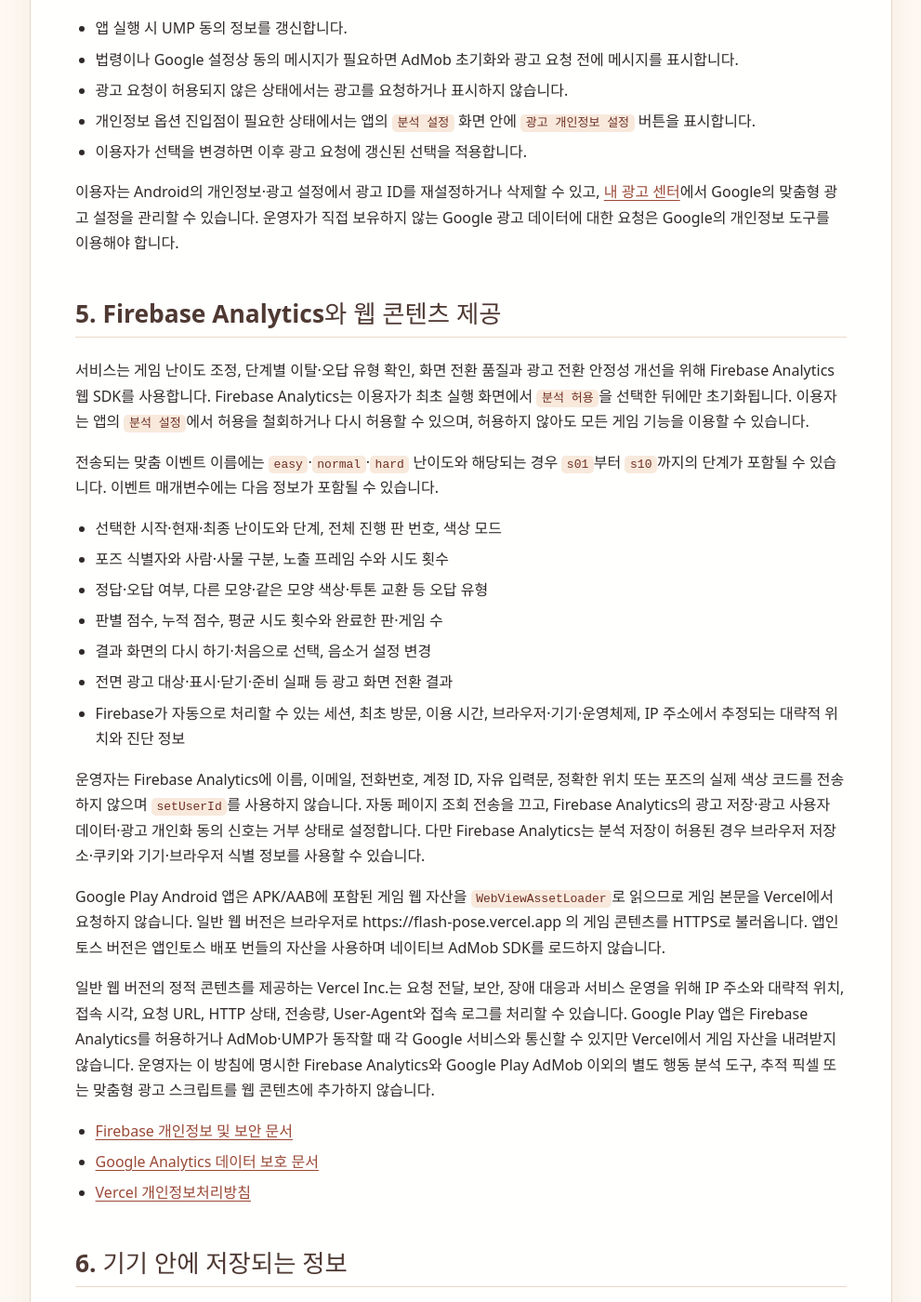
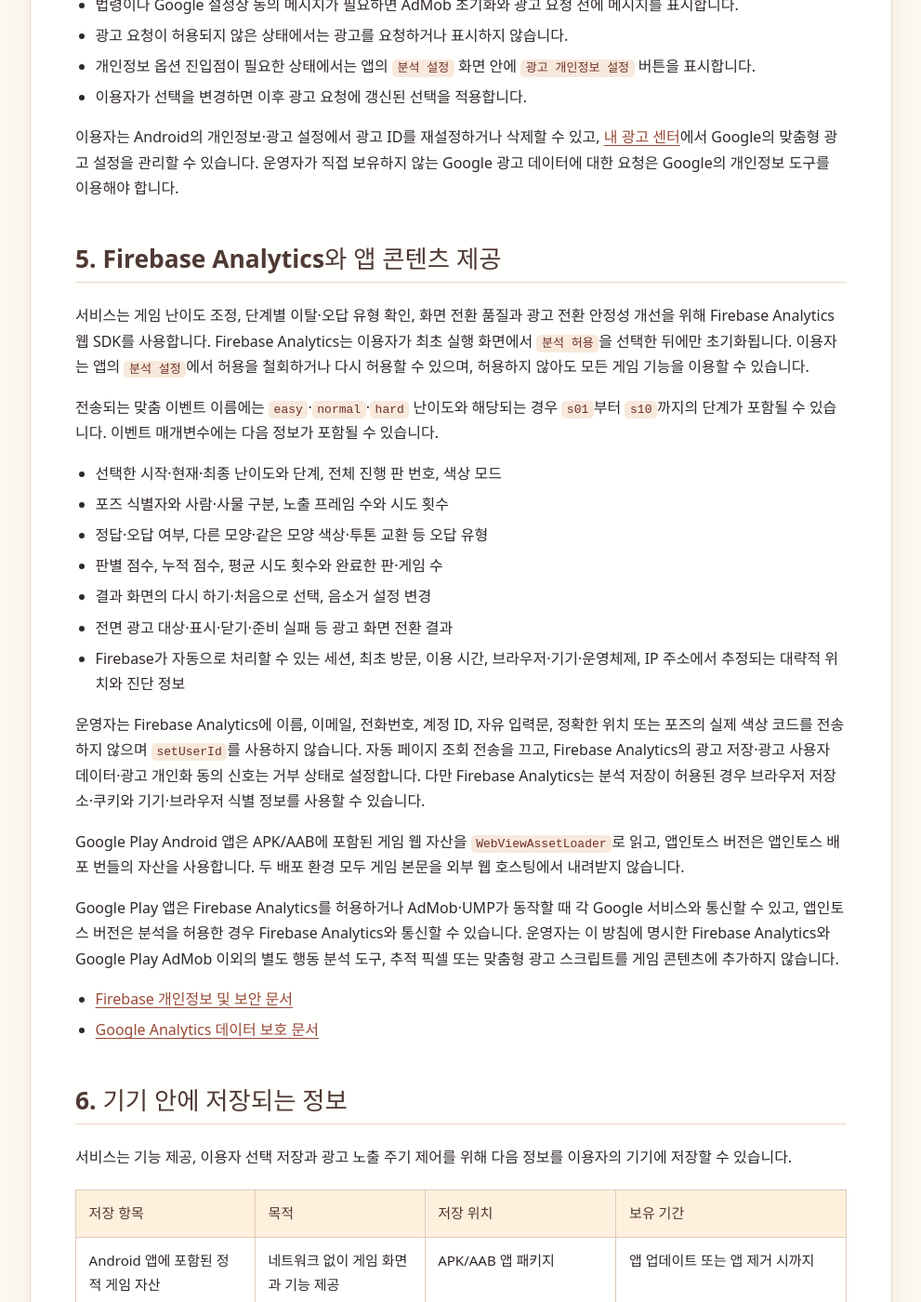
Before and after one commit to lilysnc/privacy-policies, a Jekyll site: the page built from flash-pose/index.md, in a window 1280 px wide and 1400 px high, scrolled down 3407 px. Shown: the whole window at 93% size, without its empty margins (144-1135 px from the left). Built offline with Jekyll 4.4.1, drawn with Linux system fonts in a browser that asks for light colours; some of the changed text lies outside the part shown.

Commit message:
Remove Vercel references from Flash Pose policy

```diff
--- a/flash-pose/index.md
+++ b/flash-pose/index.md
@@ -25,9 +25,8 @@ permalink: /flash-pose/
 
 - Google Play에서 배포하며 게임 웹 자산을 앱 패키지에 포함한 Android WebView 앱
 - 앱인토스에서 제공하는 게임 미니앱
-- https://flash-pose.vercel.app 에서 제공하는 웹 버전
 
-Firebase Analytics 웹 SDK에 관한 조항은 이용자가 게임 이용 분석을 허용한 경우 세 배포 환경에 적용됩니다. Google Mobile Ads(AdMob) SDK와 User Messaging Platform(UMP)에 관한 조항은 해당 SDK가 실제로 포함되고 광고 기능이 활성화된 Google Play Android 버전에만 적용됩니다. 앱인토스 버전과 일반 웹 버전에는 네이티브 AdMob SDK와 AdMob 광고가 포함되지 않습니다.
+Firebase Analytics 웹 SDK에 관한 조항은 이용자가 게임 이용 분석을 허용한 경우 두 배포 환경에 적용됩니다. Google Mobile Ads(AdMob) SDK와 User Messaging Platform(UMP)에 관한 조항은 해당 SDK가 실제로 포함되고 광고 기능이 활성화된 Google Play Android 버전에만 적용됩니다. 앱인토스 버전에는 네이티브 AdMob SDK와 AdMob 광고가 포함되지 않습니다.
 
 현재 서비스는 회원가입, 로그인, 인앱 결제, 채팅, 이용자 게시물, 클라우드 저장 또는 운영자 자체 분석 서버를 제공하지 않습니다. 이용자가 분석을 허용하면 난이도·단계·정답 및 오답 결과·시도 횟수·점수 등 게임 이용 기록이 Firebase Analytics로 전송됩니다. 분석을 허용하지 않으면 Firebase Analytics를 초기화하거나 이러한 이벤트를 전송하지 않습니다.
 
@@ -40,14 +39,14 @@ Google Play, 토스, Google AdMob, Firebase Analytics 등 각 플랫폼 사업
 | 앱 내 계정·로그인                   | 없음                                                                                                                                 |
 | 운영자 자체 서버로 보내는 게임 기록 | 없음                                                                                                                                 |
 | Firebase Analytics                  | 이용자가 `분석 허용`을 선택한 경우 난이도·단계·정답 및 오답 결과·시도 횟수·점수·광고 전환 결과 등 이용 이벤트 처리                   |
-| 분석 관련 자동 처리                 | 브라우저·기기 정보, IP 주소에서 추정되는 대략적 위치, 앱·웹 상호작용, 세션 및 진단 정보, Firebase가 생성하는 기기·브라우저 식별 정보 |
+| 분석 관련 자동 처리                 | 브라우저·기기 정보, IP 주소에서 추정되는 대략적 위치, 앱 상호작용, 세션 및 진단 정보, Firebase가 생성하는 기기·브라우저 식별 정보     |
 | 분석 동의·철회                      | 최초 실행 시 선택하며, 앱의 `분석 설정`에서 언제든 변경 가능                                                                         |
 | Google Play 광고                    | AdMob 배너 광고와 완료 게임 수 기준 전면 광고가 활성화된 Android 버전에서만 제공                                                     |
 | 광고 관련 자동 처리                 | IP 주소에서 추정되는 대략적 위치, 앱·광고 상호작용, 진단 정보, 기기 또는 기타 식별자                                                 |
 | 광고 동의·선택                      | UMP를 통해 적용 지역에서 동의를 요청하고 필요한 경우 `광고 개인정보 설정` 제공                                                       |
 | 별도 원격 오류 수집                 | Firebase Crashlytics 등 사용 안 함                                                                                                   |
 | 위험 권한                           | 위치, 연락처, 사진, 카메라, 마이크 권한 요청 안 함                                                                                   |
-| 웹 콘텐츠 제공                      | Google Play 앱의 게임 자산은 APK/AAB 내부에서 제공하며, 일반 웹 버전 이용 시 Vercel이 HTTPS 요청 과정에서 IP 주소와 접속 로그를 처리할 수 있음 |
+| 앱 콘텐츠 제공                      | Google Play 앱의 게임 자산은 APK/AAB 내부에서, 앱인토스 게임 자산은 배포 번들에서 제공                                             |
 | 로컬 저장                           | Android 앱 패키지의 정적 게임 자산, 브라우저·WebView 캐시, 분석 동의, Firebase 식별 정보, UMP 동의 상태와 완료 게임 수·광고 마일스톤 |
 | 이용자가 직접 보내는 문의           | 발신 이메일 주소, 문의 내용과 자발적으로 첨부한 정보                                                                                 |
 | 개인정보 판매                       | 운영자가 개인정보를 판매하지 않음                                                                                                    |
@@ -92,7 +91,7 @@ Google의 처리와 선택 방법은 다음 문서에서 확인할 수 있습니
 
 이용자는 Android의 개인정보·광고 설정에서 광고 ID를 재설정하거나 삭제할 수 있고, [내 광고 센터](https://myadcenter.google.com/)에서 Google의 맞춤형 광고 설정을 관리할 수 있습니다. 운영자가 직접 보유하지 않는 Google 광고 데이터에 대한 요청은 Google의 개인정보 도구를 이용해야 합니다.
 
-## 5. Firebase Analytics와 웹 콘텐츠 제공
+## 5. Firebase Analytics와 앱 콘텐츠 제공
 
 서비스는 게임 난이도 조정, 단계별 이탈·오답 유형 확인, 화면 전환 품질과 광고 전환 안정성 개선을 위해 Firebase Analytics 웹 SDK를 사용합니다. Firebase Analytics는 이용자가 최초 실행 화면에서 `분석 허용`을 선택한 뒤에만 초기화됩니다. 이용자는 앱의 `분석 설정`에서 허용을 철회하거나 다시 허용할 수 있으며, 허용하지 않아도 모든 게임 기능을 이용할 수 있습니다.
 
@@ -108,13 +107,12 @@ Google의 처리와 선택 방법은 다음 문서에서 확인할 수 있습니
 
 운영자는 Firebase Analytics에 이름, 이메일, 전화번호, 계정 ID, 자유 입력문, 정확한 위치 또는 포즈의 실제 색상 코드를 전송하지 않으며 `setUserId`를 사용하지 않습니다. 자동 페이지 조회 전송을 끄고, Firebase Analytics의 광고 저장·광고 사용자 데이터·광고 개인화 동의 신호는 거부 상태로 설정합니다. 다만 Firebase Analytics는 분석 저장이 허용된 경우 브라우저 저장소·쿠키와 기기·브라우저 식별 정보를 사용할 수 있습니다.
 
-Google Play Android 앱은 APK/AAB에 포함된 게임 웹 자산을 `WebViewAssetLoader`로 읽으므로 게임 본문을 Vercel에서 요청하지 않습니다. 일반 웹 버전은 브라우저로 https://flash-pose.vercel.app 의 게임 콘텐츠를 HTTPS로 불러옵니다. 앱인토스 버전은 앱인토스 배포 번들의 자산을 사용하며 네이티브 AdMob SDK를 로드하지 않습니다.
+Google Play Android 앱은 APK/AAB에 포함된 게임 웹 자산을 `WebViewAssetLoader`로 읽고, 앱인토스 버전은 앱인토스 배포 번들의 자산을 사용합니다. 두 배포 환경 모두 게임 본문을 외부 웹 호스팅에서 내려받지 않습니다.
 
-일반 웹 버전의 정적 콘텐츠를 제공하는 Vercel Inc.는 요청 전달, 보안, 장애 대응과 서비스 운영을 위해 IP 주소와 대략적 위치, 접속 시각, 요청 URL, HTTP 상태, 전송량, User-Agent와 접속 로그를 처리할 수 있습니다. Google Play 앱은 Firebase Analytics를 허용하거나 AdMob·UMP가 동작할 때 각 Google 서비스와 통신할 수 있지만 Vercel에서 게임 자산을 내려받지 않습니다. 운영자는 이 방침에 명시한 Firebase Analytics와 Google Play AdMob 이외의 별도 행동 분석 도구, 추적 픽셀 또는 맞춤형 광고 스크립트를 웹 콘텐츠에 추가하지 않습니다.
+Google Play 앱은 Firebase Analytics를 허용하거나 AdMob·UMP가 동작할 때 각 Google 서비스와 통신할 수 있고, 앱인토스 버전은 분석을 허용한 경우 Firebase Analytics와 통신할 수 있습니다. 운영자는 이 방침에 명시한 Firebase Analytics와 Google Play AdMob 이외의 별도 행동 분석 도구, 추적 픽셀 또는 맞춤형 광고 스크립트를 게임 콘텐츠에 추가하지 않습니다.
 
 - [Firebase 개인정보 및 보안 문서](https://firebase.google.com/support/privacy?hl=ko)
 - [Google Analytics 데이터 보호 문서](https://support.google.com/analytics/answer/6004245?hl=ko)
-- [Vercel 개인정보처리방침](https://vercel.com/legal/privacy-policy)
 
 ## 6. 기기 안에 저장되는 정보
 
@@ -163,13 +161,12 @@ Google Play Android 앱은 APK/AAB에 포함된 게임 웹 자산을 `WebViewAss
 
 ## 9. 제3자 처리, 처리위탁과 국외이전
 
-운영자는 개인정보를 판매하지 않습니다. 다만 이용 분석, 광고 제공, 웹 호스팅, 이메일 문의와 정책 페이지 공개를 위해 다음 서비스 제공자가 정보를 처리할 수 있습니다. 해당 정보는 서비스 이용 시 암호화된 네트워크를 통해 미국 등 각 제공자의 데이터센터가 위치한 국가로 전송되고 처리될 수 있습니다.
+운영자는 개인정보를 판매하지 않습니다. 다만 이용 분석, 광고 제공, 이메일 문의와 정책 페이지 공개를 위해 다음 서비스 제공자가 정보를 처리할 수 있습니다. 해당 정보는 서비스 이용 시 암호화된 네트워크를 통해 미국 등 각 제공자의 데이터센터가 위치한 국가로 전송되고 처리될 수 있습니다.
 
 | 제공자                                           | 처리 목적                                                       | 처리될 수 있는 정보                                               | 이전 시기·방법                       | 보유 기준                                                                |
 | ------------------------------------------------ | --------------------------------------------------------------- | ----------------------------------------------------------------- | ------------------------------------ | ------------------------------------------------------------------------ |
 | Google LLC — Firebase Analytics·Google Analytics | 동의한 게임 이용 분석, 서비스 개선과 화면·광고 전환 안정성 확인 | 제5조의 게임 이벤트, 브라우저·기기·세션·진단 정보와 대략적 위치   | 분석 허용 후 이벤트 발생 시 TLS 통신 | Firebase·Google Analytics 속성 설정, Google 정책과 관련 법령에 따른 기간 |
 | Google LLC — AdMob·UMP                           | 광고와 동의 메시지 제공, 측정, 분석, 보안·부정행위 방지         | 제3조의 대략적 위치, 앱 활동, 진단, 기기 또는 기타 ID와 동의 상태 | 광고·동의 요청 시 TLS 통신           | Google 정책, 이용자 선택과 광고 서비스 제공에 필요한 기간                |
-| Vercel Inc.                                      | 일반 웹 버전 정적 콘텐츠 제공, 보안과 장애 대응                 | 제5조의 IP 주소, 요청 정보, User-Agent와 접속 로그                | 일반 웹 콘텐츠 요청 시 HTTPS 통신    | Vercel 정책과 서비스 운영에 필요한 기간                                  |
 | Google LLC — 이메일                              | 문의 전달, 스팸 차단과 보관                                     | 이메일 주소, 메시지와 첨부파일                                    | 이용자가 이메일 발송 시 암호화 통신  | 운영자 사본은 문의 완료 후 30일; Google 처리분은 Google 정책에 따름      |
 | GitHub, Inc. — GitHub Pages                      | 이 개인정보처리방침 페이지 제공과 보안                          | 정책 페이지 방문자의 IP 주소와 접속 로그                          | 정책 페이지 접속 시 HTTPS 통신       | GitHub 정책과 서비스 운영에 필요한 기간                                  |
 
@@ -177,7 +174,6 @@ Google Play Android 앱은 APK/AAB에 포함된 게임 웹 자산을 `WebViewAss
 
 - [Google 개인정보처리방침](https://policies.google.com/privacy?hl=ko)
 - [Firebase 개인정보 및 보안 문서](https://firebase.google.com/support/privacy?hl=ko)
-- [Vercel 개인정보처리방침](https://vercel.com/legal/privacy-policy)
 - [GitHub 개인정보처리방침](https://docs.github.com/ko/site-policy/privacy-policies/github-general-privacy-statement)
 
 법령에 특별한 규정이 있거나 적법한 절차에 따른 국가기관의 요청에 응해야 하는 경우에는 법령이 허용하는 최소 범위에서 정보를 처리할 수 있습니다.
@@ -198,12 +194,11 @@ Google Play가 제공하는 Android vitals와 Pre-launch report 등 플랫폼
 - 앱의 `분석 설정`: `허용 안 함`을 선택하면 이후 Firebase Analytics 수집 중단
 - Google Play Android 앱: Android 설정에서 `순간포착!`의 저장공간·앱 데이터를 삭제하거나 앱 제거
 - 앱인토스 버전: 토스 앱에서 해당 미니앱의 저장 데이터 삭제 또는 토스 앱 제거
-- 일반 웹 버전: 브라우저에서 `flash-pose.vercel.app`의 사이트 데이터·쿠키·캐시 삭제
 - Google 광고 ID: Android의 개인정보·광고 설정에서 광고 ID 재설정 또는 삭제
 - Google 광고 선택: 앱의 `광고 개인정보 설정` 또는 [내 광고 센터](https://myadcenter.google.com/) 이용
 - Google 분석 데이터와 개인정보 도구: [Google 내 활동](https://myactivity.google.com/)과 [Google 개인정보 보호 도구](https://myaccount.google.com/data-and-privacy) 확인
 
-분석 허용 철회는 이후 수집을 중단하지만 이미 Google Analytics에 전송된 집계·가명 이벤트를 즉시 개별 삭제한다는 의미는 아닙니다. 운영자는 사용자 계정이나 `setUserId`를 사용하지 않으므로 특정 이용자를 기존 분석 이벤트와 직접 연결하여 식별할 수 없습니다. 운영자가 보유한 문의 정보는 제8조의 기간이 끝나면 복구하기 어려운 방법으로 삭제합니다. Google, Vercel, GitHub 또는 토스가 독립적으로 처리하는 정보의 삭제는 해당 사업자의 개인정보 도구와 방침을 따릅니다.
+분석 허용 철회는 이후 수집을 중단하지만 이미 Google Analytics에 전송된 집계·가명 이벤트를 즉시 개별 삭제한다는 의미는 아닙니다. 운영자는 사용자 계정이나 `setUserId`를 사용하지 않으므로 특정 이용자를 기존 분석 이벤트와 직접 연결하여 식별할 수 없습니다. 운영자가 보유한 문의 정보는 제8조의 기간이 끝나면 복구하기 어려운 방법으로 삭제합니다. Google, GitHub 또는 토스가 독립적으로 처리하는 정보의 삭제는 해당 사업자의 개인정보 도구와 방침을 따릅니다.
 
 ## 12. 만 14세 미만 아동과 가족 대상 정책
 
@@ -229,10 +224,10 @@ Google Play 대상층에 아동이 포함되는 광고 릴리스는 다음 보
 이용자는 관련 법령이 정한 범위에서 개인정보의 열람, 정정, 삭제, 처리정지 또는 동의 철회를 요청할 수 있습니다.
 
 - 운영자가 보유한 지원 문의 정보: [lilygames@lilysnc.com](mailto:lilygames@lilysnc.com)으로 요청
-- Firebase Analytics: 앱의 `분석 설정`에서 향후 수집을 철회하고 앱·사이트 데이터 삭제 또는 Google 개인정보 도구 이용
-- 기기 로컬 데이터: 제11조의 앱·사이트 데이터 삭제 방법 이용
+- Firebase Analytics: 앱의 `분석 설정`에서 향후 수집을 철회하고 앱 데이터 삭제 또는 Google 개인정보 도구 이용
+- 기기 로컬 데이터: 제11조의 앱 데이터 삭제 방법 이용
 - Google 광고 데이터와 맞춤 광고: 앱의 `광고 개인정보 설정`, Android 광고 설정, [내 광고 센터](https://myadcenter.google.com/) 또는 Google 개인정보 도구 이용
-- Vercel, GitHub, Google Play와 토스가 독립적으로 처리하는 정보: 해당 사업자의 개인정보 창구 이용
+- GitHub, Google Play 및 토스가 독립적으로 처리하는 정보: 해당 사업자의 개인정보 창구 이용
 
 운영자는 본인 확인이 필요한 경우 요청 처리에 필요한 최소한의 정보만 확인하고 법령이 정한 범위에서 지체 없이 조치합니다.
 
@@ -273,4 +268,4 @@ Google Play 대상층에 아동이 포함되는 광고 릴리스는 다음 보
 
 - 2026년 7월 19일: 최초 개인정보처리방침 작성
 - 2026년 7월 19일: Google Play WebView 전환, Firebase Analytics 명시적 동의, AdMob 하단 배너와 완료 게임 5회 주기 전면 광고, 분석·광고 개인정보 설정과 데이터 흐름 반영
-- 2026년 7월 19일: Google Play 게임 웹 자산의 APK/AAB 내장과 Vercel 독립 배포 방식 반영
+- 2026년 7월 19일: Google Play 게임 웹 자산의 APK/AAB 내장 구조 반영
```
